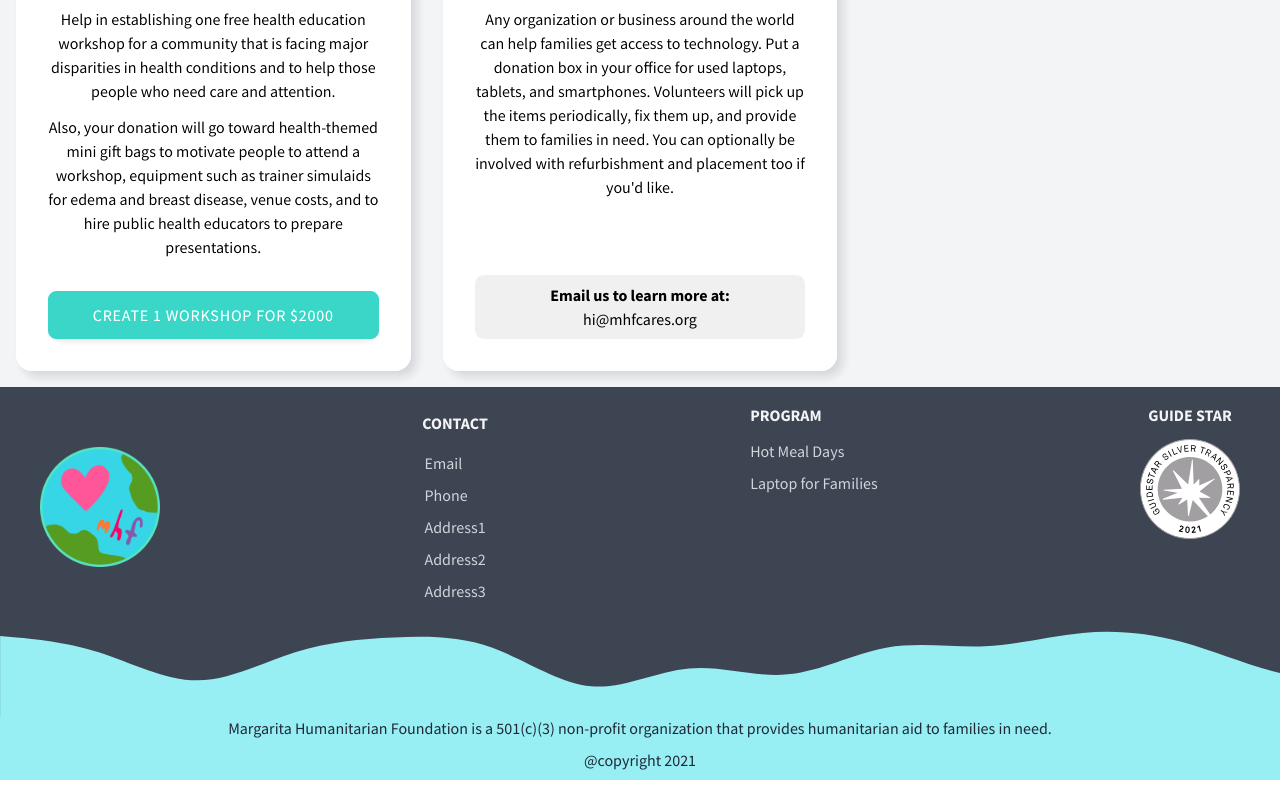
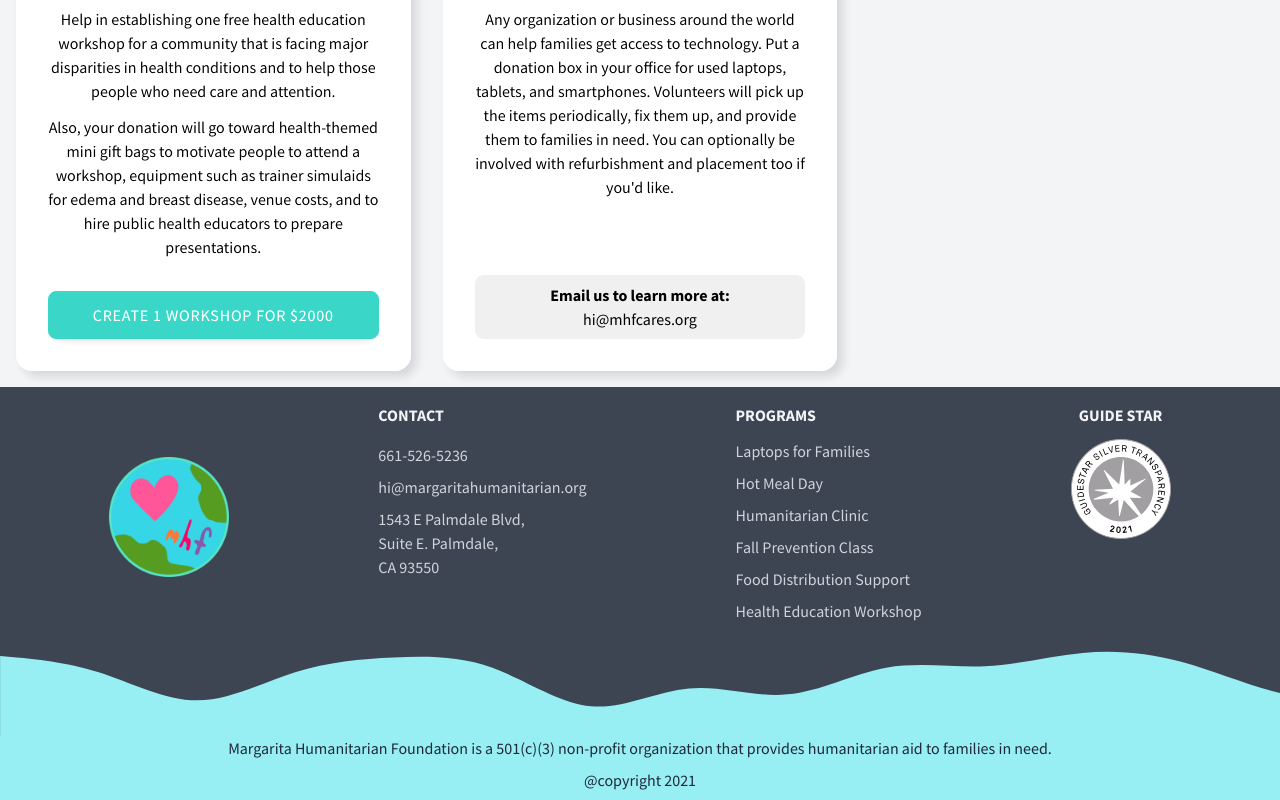
Before and after one commit to margaritahumanitarian/helpafamily, a Next.js app: page / in a window 1280 px wide. Shown: the part 3186-3986 px from the top of the page. Built offline with nearby package versions, Linux system fonts and the light colour scheme.

Commit message:
add breakdown for 4k screens and update footer data

```diff
--- a/components/Footer.js
+++ b/components/Footer.js
@@ -4,15 +4,26 @@ import { useContextTheme } from 'components/ThemeContext';
 export default function Footer() {
   const { theme, cardsBackgroundColor } = useContextTheme();
 
+  const LineItem = ({ title, link }) => (
+    <li className="mt-2 text-gray-300 md:block md:mr-0">
+      {link ? (
+        <a className="no-underline hover:text-teal" href={link || '#'}>
+          {title}
+        </a>
+      ) : (
+        title
+      )}
+    </li>
+  );
   return (
     <footer
-      className={`flex flex-col ${
+      className={`flex flex-col items-center ${
         theme === 'dark' ? cardsBackgroundColor : 'bg-neutral'
       } text-neutral-content`}
       style={{ background: '#3D4452' }}
     >
-      <div className="flex flex-col py-4  justify-between max-w-screen-xl sm:flex-row px-10">
-        <div className="hidden sm:flex">
+      <div className="flex flex-col py-4 justify-between w-11/12 sm:flex-row px-10 xxl:w-8/12">
+        <div className="hidden px-4 sm:flex">
           <Image
             alt="mhf logo"
             className="object-contain"
@@ -21,79 +32,42 @@ export default function Footer() {
             width="120"
           />
         </div>
-        <div className="flex flex-col mt-2 items-center">
+        <div className="flex flex-col mt-2 px-4  sm:mt-0">
           <p className="uppercase font-bold text-gray-100 md:mb-2">
             {'Contact'}
           </p>
-          <ul className="list-reset mb-2 text-center sm:text-left">
-            <li className="mt-2 md:block md:mr-0">
-              <a
-                className="no-underline text-gray-300 hover:text-teal"
-                href="#"
-              >
-                {'Email'}
-              </a>
-            </li>
-            <li className="mt-2 md:block md:mr-0">
-              <a
-                className="no-underline text-gray-300 hover:text-teal"
-                href="#"
-              >
-                {'Phone'}
-              </a>
-            </li>
-            <li className="mt-2 md:block md:mr-0">
-              <a
-                className="no-underline text-gray-300 hover:text-teal"
-                href="#"
-              >
-                {'Address1'}
-              </a>
-            </li>
-            <li className="mt-2 md:block md:mr-0">
-              <a
-                className="no-underline text-gray-300 hover:text-teal"
-                href="#"
-              >
-                {'Address2'}
-              </a>
-            </li>
-            <li className="mt-2 md:block md:mr-0">
-              <a
-                className="no-underline text-gray-300 hover:text-teal"
-                href="#"
-              >
-                {'Address3'}
-              </a>
-            </li>
+          <ul className="list-reset mb-2  sm:text-left">
+            <LineItem title={'661-526-5236'} />
+            <LineItem
+              link="mailto:hi@margaritahumanitarian.org"
+              title="hi@margaritahumanitarian.org"
+            />
+            <LineItem
+              title={
+                <>
+                  {'1543 E Palmdale Blvd,'}
+                  <br /> {'Suite E. Palmdale,'}
+                  <br /> {'CA 93550'}
+                </>
+              }
+            />
           </ul>
         </div>
 
-        <div className="flex flex-col mt-4 items-center sm:mt-0 sm:items-baseline">
+        <div className="flex flex-col mt-4 px-4 sm:mt-0 sm:items-baseline">
           <p className="uppercase font-bold text-gray-100 md:mb-1">
-            {'Program'}
+            {'Programs'}
           </p>
-          <ul className="list-reset mb-2 text-center sm:text-left">
-            <li className="mt-2 md:block md:mr-0">
-              <a
-                className="no-underline text-gray-300 hover:text-teal"
-                href="#"
-              >
-                {'Hot Meal Days'}
-              </a>
-            </li>
-
-            <li className="mt-2 md:block md:mr-0">
-              <a
-                className="no-underline text-gray-300 hover:text-teal"
-                href="#"
-              >
-                {'Laptop for Families'}
-              </a>
-            </li>
+          <ul className="list-reset mb-2 sm:text-left">
+            <LineItem link="#" title="Laptops for Families" />
+            <LineItem link="#" title="Hot Meal Day" />
+            <LineItem link="#" title="Humanitarian Clinic" />
+            <LineItem link="#" title="Fall Prevention Class" />
+            <LineItem link="#" title="Food Distribution Support" />
+            <LineItem link="#" title="Health Education Workshop" />
           </ul>
         </div>
-        <div className="hidden item-center sm:flex flex-col ">
+        <div className="hidden item-center px-4 sm:flex flex-col ">
           <p className="uppercase text-center font-bold text-gray-100 md:mb-1">
             {'Guide Star'}
           </p>
@@ -112,7 +86,7 @@ export default function Footer() {
           </a>
         </div>
       </div>
-      <div className="">
+      <div className="min-w-full">
         <div className="hidden sm:flex">
           <svg
             id="wave"
--- a/tailwind.config.js
+++ b/tailwind.config.js
@@ -26,6 +26,9 @@ module.exports = {
 
       xl: '1280px',
       // => @media (min-width: 1280px) { ... }
+
+      xxl: '2560px',
+      // => @media (min-width: 2560px) { ... }
     },
     extend: {
       colors: {
```
